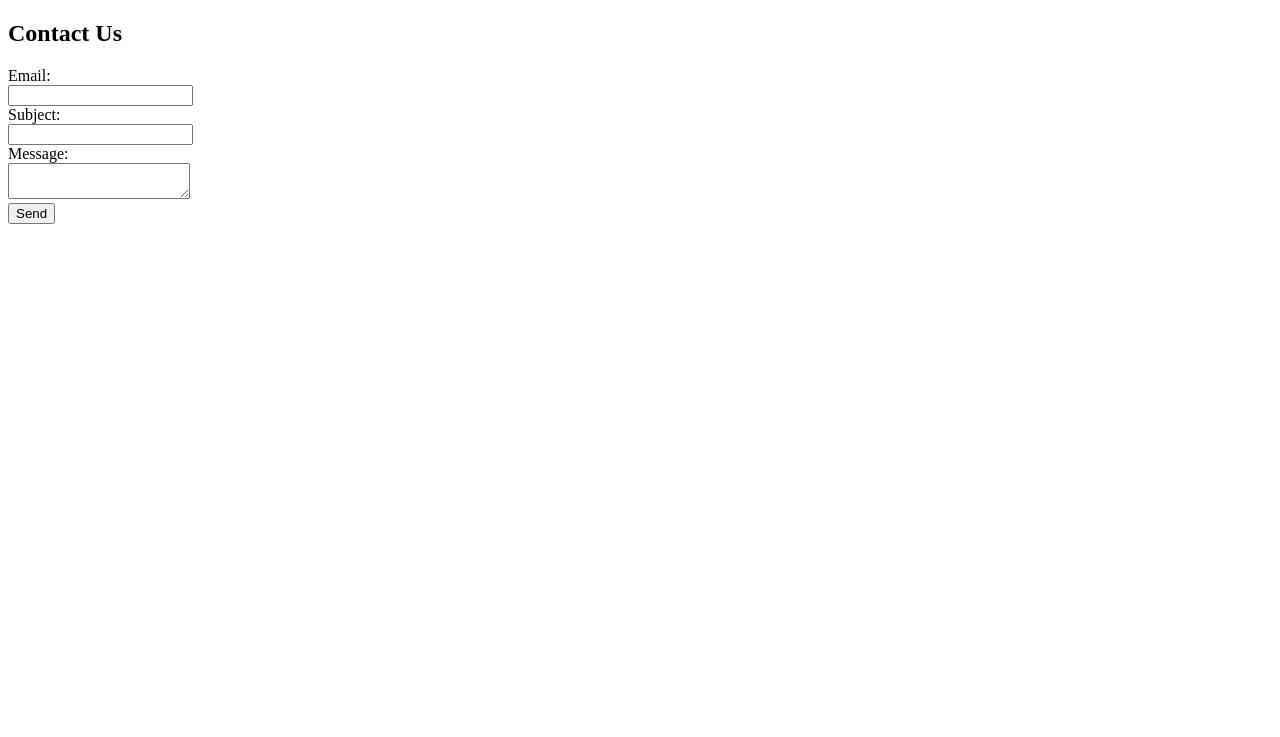
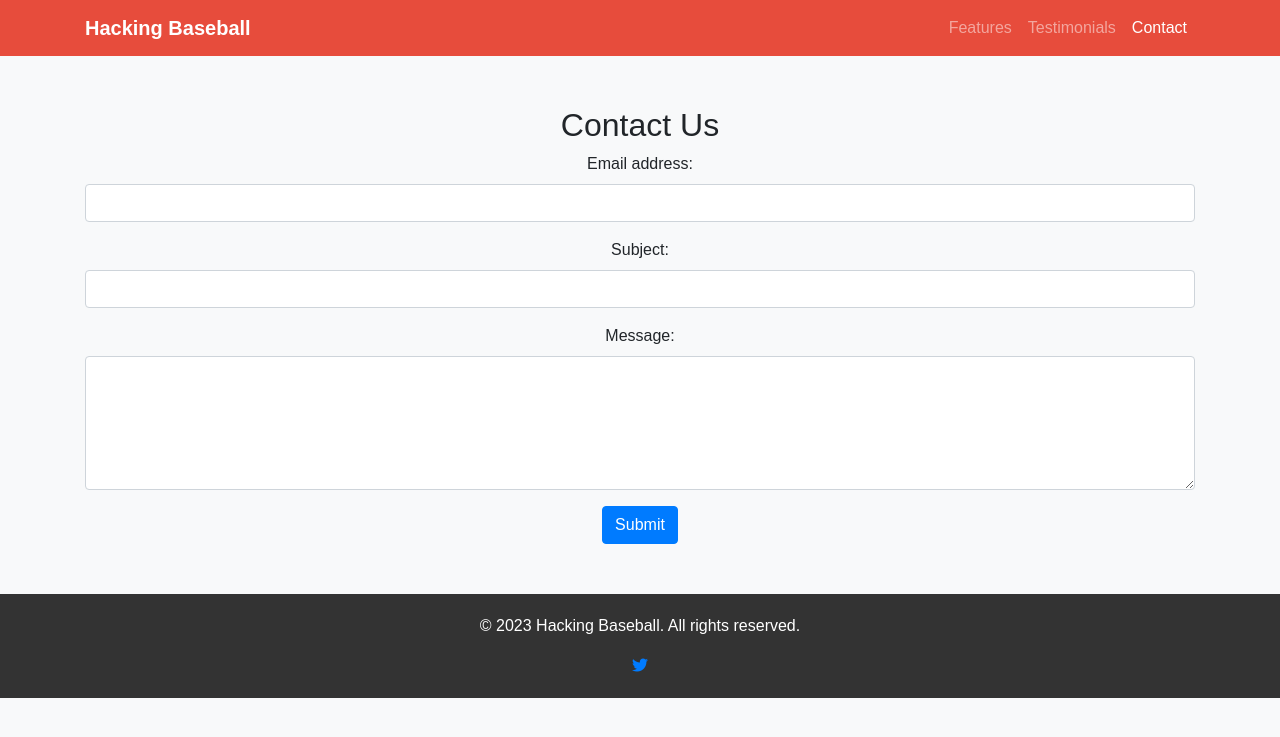
Before and after one commit to JackHalley/HackingBaseball, a Flask app: page /contact in a window 1280 px wide. Shown: the top 737 px of the page. Run offline with Flask 3, Linux system fonts and the light colour scheme; some libraries are stand-ins or nearby versions.

Commit message:
style contact page

```diff
--- a/templates/contact.html
+++ b/templates/contact.html
@@ -1,21 +1,106 @@
 <!DOCTYPE html>
-<html>
+<html lang="en">
+
 <head>
-    <title>Contact Form</title>
+    <meta charset="UTF-8">
+    <meta name="viewport" content="width=device-width, initial-scale=1.0">
+    <link href="https://stackpath.bootstrapcdn.com/bootstrap/4.5.2/css/bootstrap.min.css" rel="stylesheet">
+    <title>Contact - Hacking Baseball</title>
+    <style>
+        body {
+            font-family: 'Arial', sans-serif;
+            background-color: #f8f9fa;
+        }
+        .navbar {
+            background-color: #e74c3c;
+        }
+        .navbar-brand {
+            font-weight: bold;
+        }
+        .navbar-dark .navbar-toggler-icon {
+            background-color: #fff;
+        }
+        .contact-section {
+            background-color: #f8f9fa;
+            padding: 50px 0;
+            text-align: center;
+        }
+        .footer {
+            background-color: #333;
+            color: #fff;
+            padding: 20px 0;
+            text-align: center;
+        }
+    </style>
 </head>
+
 <body>
 
-<h2>Contact Us</h2>
+<!-- Navigation Bar -->
+<nav class="navbar navbar-expand-lg navbar-dark">
+    <div class="container">
+        <a class="navbar-brand" href="#">Hacking Baseball</a>
+        <button class="navbar-toggler" type="button" data-toggle="collapse" data-target="#navbarNav" aria-controls="navbarNav" aria-expanded="false" aria-label="Toggle navigation">
+            <span class="navbar-toggler-icon"></span>
+        </button>
+        <div class="collapse navbar-collapse" id="navbarNav">
+            <ul class="navbar-nav ml-auto">
+                <li class="nav-item">
+                    <a class="nav-link" href="#features">Features</a>
+                </li>
+                <li class="nav-item">
+                    <a class="nav-link" href="#testimonials">Testimonials</a>
+                </li>
+                <li class="nav-item active">
+                    <a class="nav-link" href="#contact">Contact</a>
+                </li>
+            </ul>
+        </div>
+    </div>
+</nav>
 
-<form action="/contact" method="post">
-    Email: <br>
-    <input type="email" name="email" required><br>
-    Subject: <br>
-    <input type="text" name="subject" required><br>
-    Message: <br>
-    <textarea name="message" required></textarea><br>
-    <input type="submit" value="Send">
-</form>
+<!-- Contact Section -->
+<section class="contact-section">
+    <div class="container">
+        <h2>Contact Us</h2>
+        <form method="POST" action="/contact">
+            <div class="form-group">
+                <label for="email">Email address:</label>
+                <input type="email" class="form-control" id="email" name="email" required>
+            </div>
+            <div class="form-group">
+                <label for="subject">Subject:</label>
+                <input type="text" class="form-control" id="subject" name="subject" required>
+            </div>
+            <div class="form-group">
+                <label for="message">Message:</label>
+                <textarea class="form-control" id="message" name="message" rows="5" required></textarea>
+            </div>
+            <button type="submit" class="btn btn-primary">Submit</button>
+        </form>
+    </div>
+</section>
+
+<!-- Footer -->
+<footer class="footer">
+    <div class="container">
+        &copy; 2023 Hacking Baseball. All rights reserved.
+        <div class="social-icons mt-3">
+            <!-- Add your social media links here. Example for Twitter: -->
+            <a href="#" target="_blank"><i class="fab fa-twitter"></i></a>
+            <!-- More icons can be added from Font Awesome. -->
+        </div>
+    </div>
+</footer>
+
+<!-- Optional JavaScript -->
+<!-- Font Awesome for icons -->
+<script src="https://kit.fontawesome.com/a076d05399.js"></script>
+<!-- jQuery first, then Popper.js, then Bootstrap JS -->
+<script src="https://code.jquery.com/jquery-3.5.1.slim.min.js"></script>
+<script src="https://cdn.jsdelivr.net/npm/@popperjs/core@2.9.3/dist/umd/popper.min.js"></script>
+<script src="https://stackpath.bootstrapcdn.com/bootstrap/4.5.2/js/bootstrap.min.js"></script>
 
 </body>
+
 </html>
```
